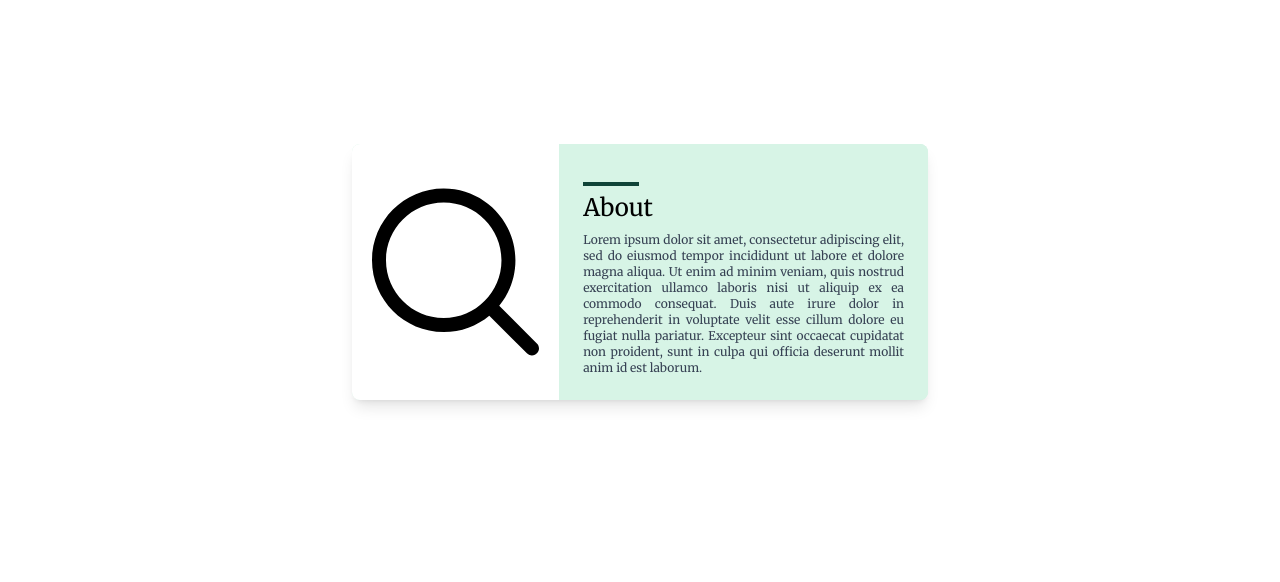
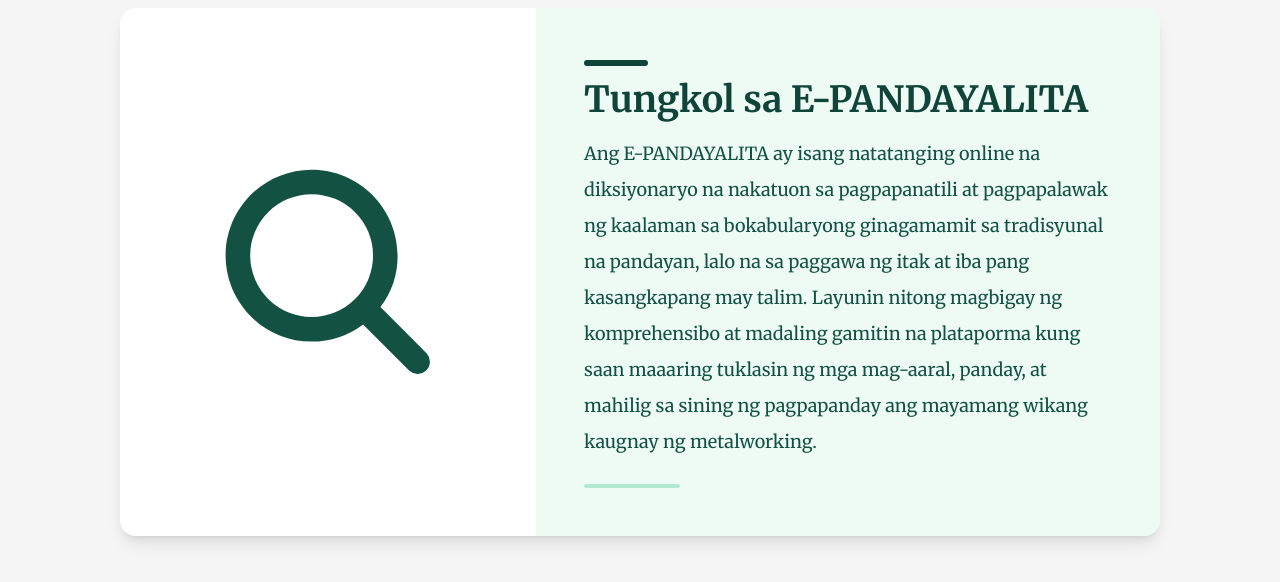
Before and after one commit to johnrefani/epandayalita, a Next.js app: page / in a window 1280 px wide. Shown: the part 928-1510 px from the top of the page. Built offline with nearby package versions, Linux system fonts and the light colour scheme.

Commit message:
improve about design

```diff
--- a/app/page.tsx
+++ b/app/page.tsx
@@ -8,7 +8,7 @@ from "@/lib/imports";
 
 export default function Home() {
   return (
-    <main >
+    <main className="mx-[1rem] md:mx-[3.75rem] lg:mx-[6.25rem] xl:mx-[7.5rem]">
       <Header/>
       <Main/>
       <About/>
--- a/components/About.tsx
+++ b/components/About.tsx
@@ -3,8 +3,8 @@ import Card from './ui/Card'
 
 const About = () => {
   return (
-    <section className='bg-white -mx-mobile-margin md:-mx-tablet-margin lg:-mx-laptop-margin xl:-mx-desktop-margin'>
-        <div className='md:flex justify-center items-center h-screen md:m-auto'>
+    <section className=''>
+        <div className='flex justify-center items-center h-screen md:m-auto'>
             <Card/>
         </div>
     </section>
--- a/components/ui/Card.tsx
+++ b/components/ui/Card.tsx
@@ -1,21 +1,38 @@
 import React from 'react'
+import { IoSearch } from "react-icons/io5";
 
 const Card = () => {
   return (
-    <div className="bg-green-100 md:bg-white flex flex-col-reverse md:flex-row w-full md:w-xl shadow-none md:shadow-lg rounded-lg overflow-hidden">
-        <div className="bg-white p-5 flex items-center justify-center">
-            <img src='/magnify.svg' className='w-[200px] h-[200px]'></img>
+    <div className="group bg-green-50 flex flex-col lg:flex-row w-full max-w-6xl mx-auto shadow-lg hover:shadow-xl transition-shadow duration-300 rounded-2xl overflow-hidden">
+      <div className="bg-white p-8 lg:p-12 flex items-center justify-center lg:w-2/5 relative">
+        <div className="relative w-full aspect-square max-w-[300px]">
+        <IoSearch
+            className="w-full h-auto object-contain p-6 transition-transform duration-300 group-hover:scale-105 text-green-800"
+          />
         </div>
-        <div className="bg-green-100 p-6 w-full mt-16 md:mt-0 md:w-3/4 grid gap-2">
-            <div className=''>
-                <span className='bg-green-900 w-14 h-1 inline-block'></span>
-                <p className='text-2xl'>About</p>
-            </div>
-            <p className="text-gray-700 text-xs text-justify">
-            Lorem ipsum dolor sit amet, consectetur adipiscing elit, sed do eiusmod tempor incididunt ut labore et dolore magna aliqua. Ut enim ad minim veniam, quis nostrud exercitation ullamco laboris nisi ut aliquip ex ea commodo consequat. Duis aute irure dolor in reprehenderit in voluptate velit esse cillum dolore eu fugiat nulla pariatur. Excepteur sint occaecat cupidatat non proident, sunt in culpa qui officia deserunt mollit anim id est laborum.
-            </p>
+      </div>
 
+      <div className="bg-green-50 p-8 lg:p-12 lg:w-3/5 space-y-6">
+        <div className="space-y-4">
+          <div className="space-y-2">
+            <span className="bg-green-900 w-16 h-1.5 inline-block rounded-full"></span>
+            <h2 className="text-3xl lg:text-4xl font-bold text-green-900">
+              Tungkol sa E-PANDAYALITA
+            </h2>
+          </div>
+
+          <p className="text-green-800 text-base lg:text-lg leading-relaxed lg:leading-loose">
+            Ang E-PANDAYALITA ay isang natatanging online na diksiyonaryo na nakatuon sa
+            pagpapanatili at pagpapalawak ng kaalaman sa bokabularyong ginagamamit sa
+            tradisyunal na pandayan, lalo na sa paggawa ng itak at iba pang kasangkapang
+            may talim. Layunin nitong magbigay ng komprehensibo at madaling gamitin na
+            plataporma kung saan maaaring tuklasin ng mga mag-aaral, panday, at mahilig
+            sa sining ng pagpapanday ang mayamang wikang kaugnay ng metalworking.
+          </p>
         </div>
+
+        <div className="hidden lg:block w-24 h-1 bg-green-200 rounded-full"></div>
+      </div>
     </div>
   )
 }
```
